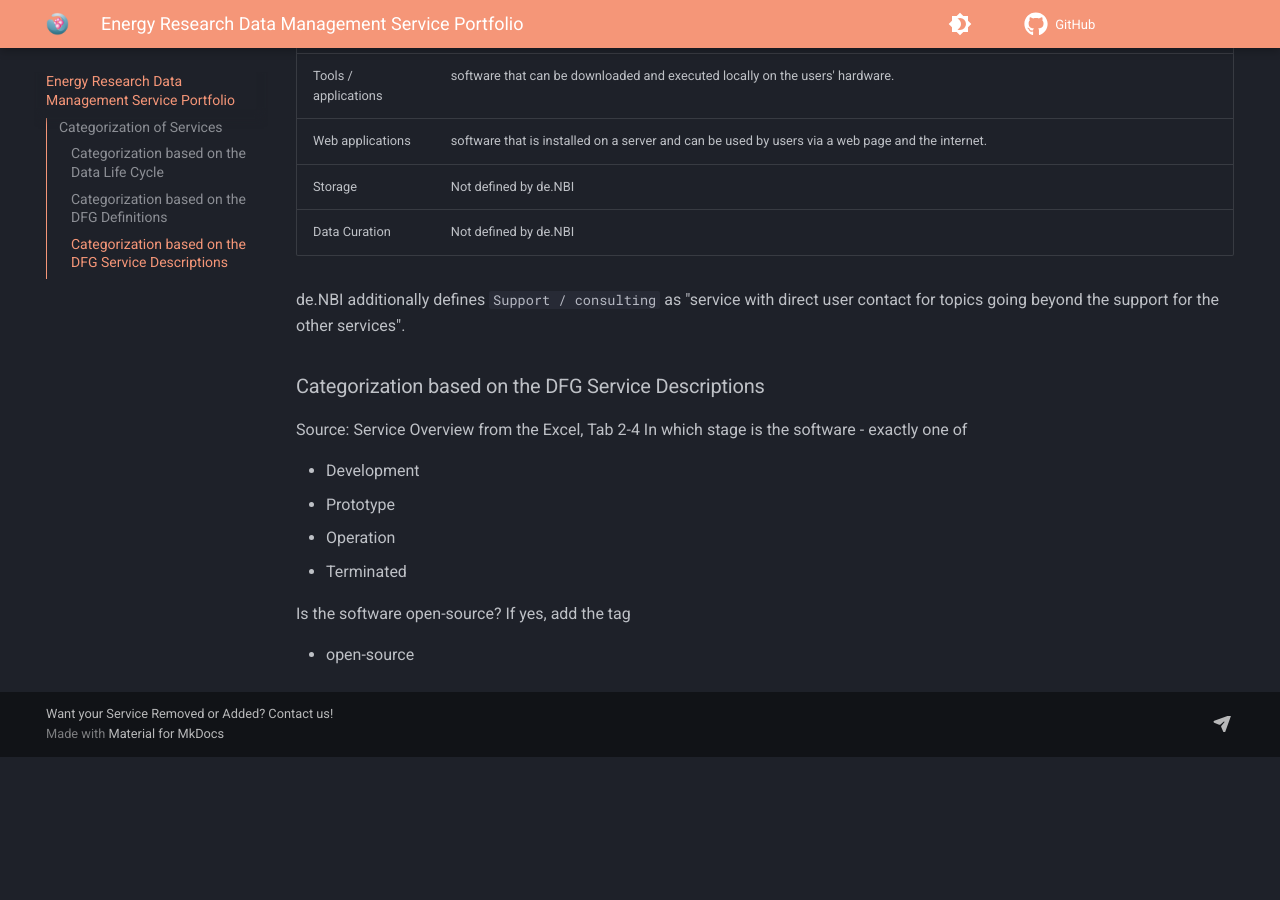
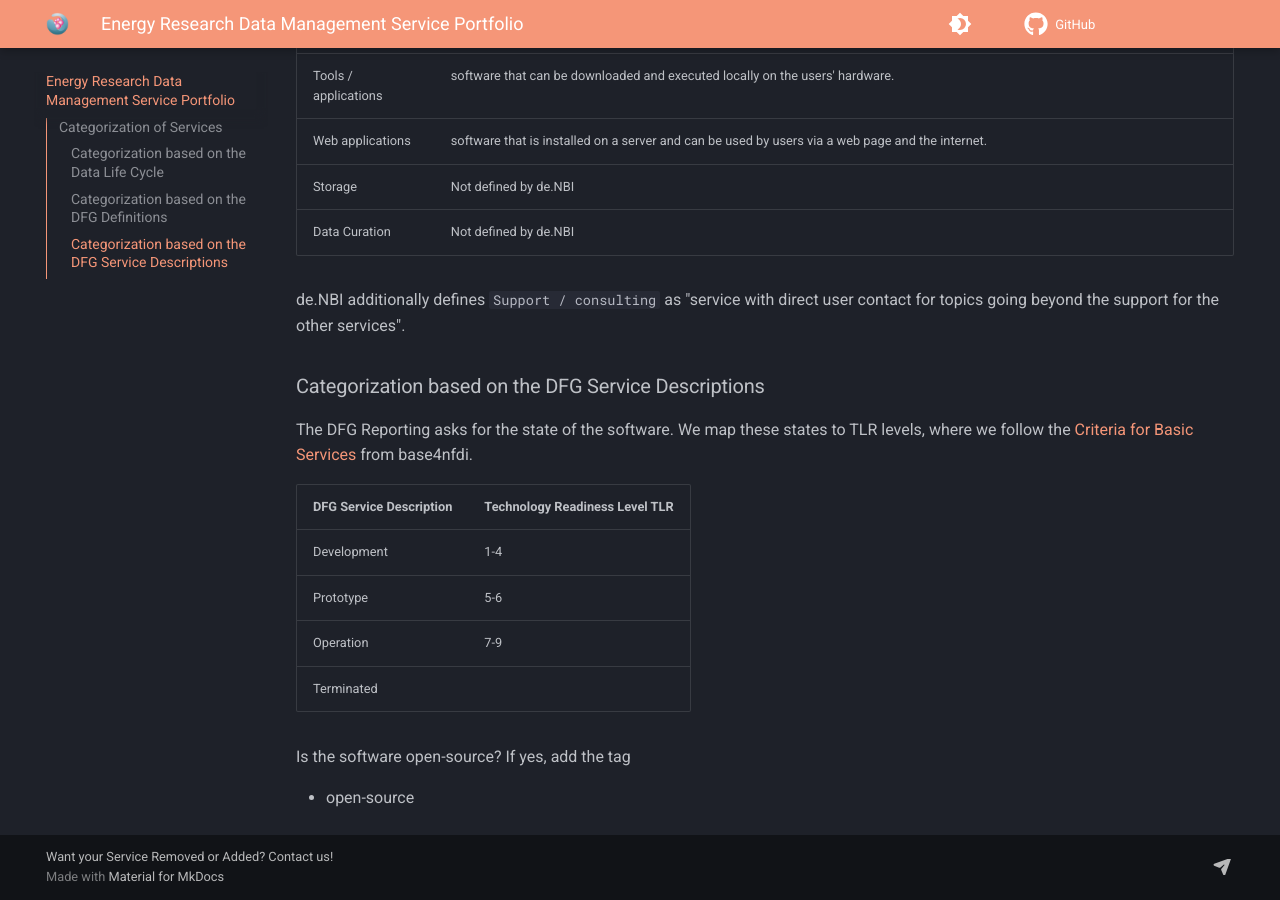
Before and after one commit to NFDI4Energy/service-portfolio, an MkDocs documentation site: the page built from docs/index.md, in a window 1280 px wide and 900 px high, scrolled down 1446 px. Built offline with MkDocs 1.6.1 and Material for MkDocs 9.7.7, drawn with Linux system fonts in a browser that asks for light colours; comment, search, counter and statistics services are not loaded; before the commit the page ends 2203 px from its top, so only the background shows below that.

Commit message:
Add mapping to TRL

```diff
--- a/docs/index.md
+++ b/docs/index.md
@@ -35,13 +35,14 @@ First, Categories are defined based on the [de.NBI](https://zenodo.org/records/6
 de.NBI additionally defines `Support / consulting` as "service with direct user contact for topics going beyond the support for the other services".
 
 ### Categorization based on the DFG Service Descriptions
-Source: Service Overview from the Excel, Tab 2-4
-In which stage is the software - exactly one of
+The DFG Reporting asks for the state of the software. We map these states to TLR levels, where we follow the [Criteria for Basic Services](https://base4nfdi.de/process/criteria-for-basic-services) from base4nfdi.
 
-* Development
-* Prototype
-* Operation
-* Terminated
+| DFG Service Description | Technology Readiness Level TLR |
+|-------------------------|--------------------------------|
+| Development             | 1-4                            |
+| Prototype               | 5-6                            |
+| Operation               | 7-9                            |
+| Terminated              |                                |
 
 Is the software open-source? If yes, add the tag
 
```
